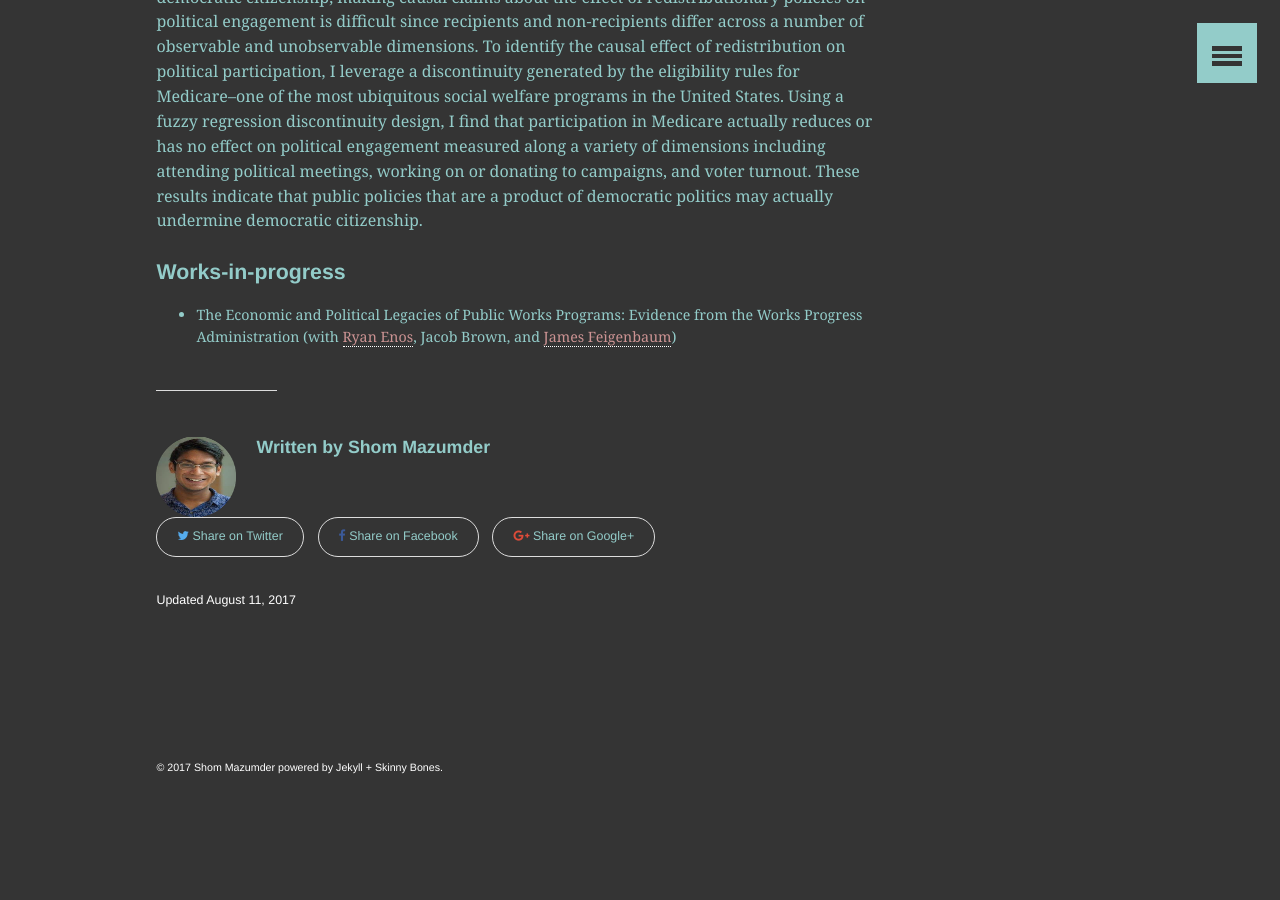
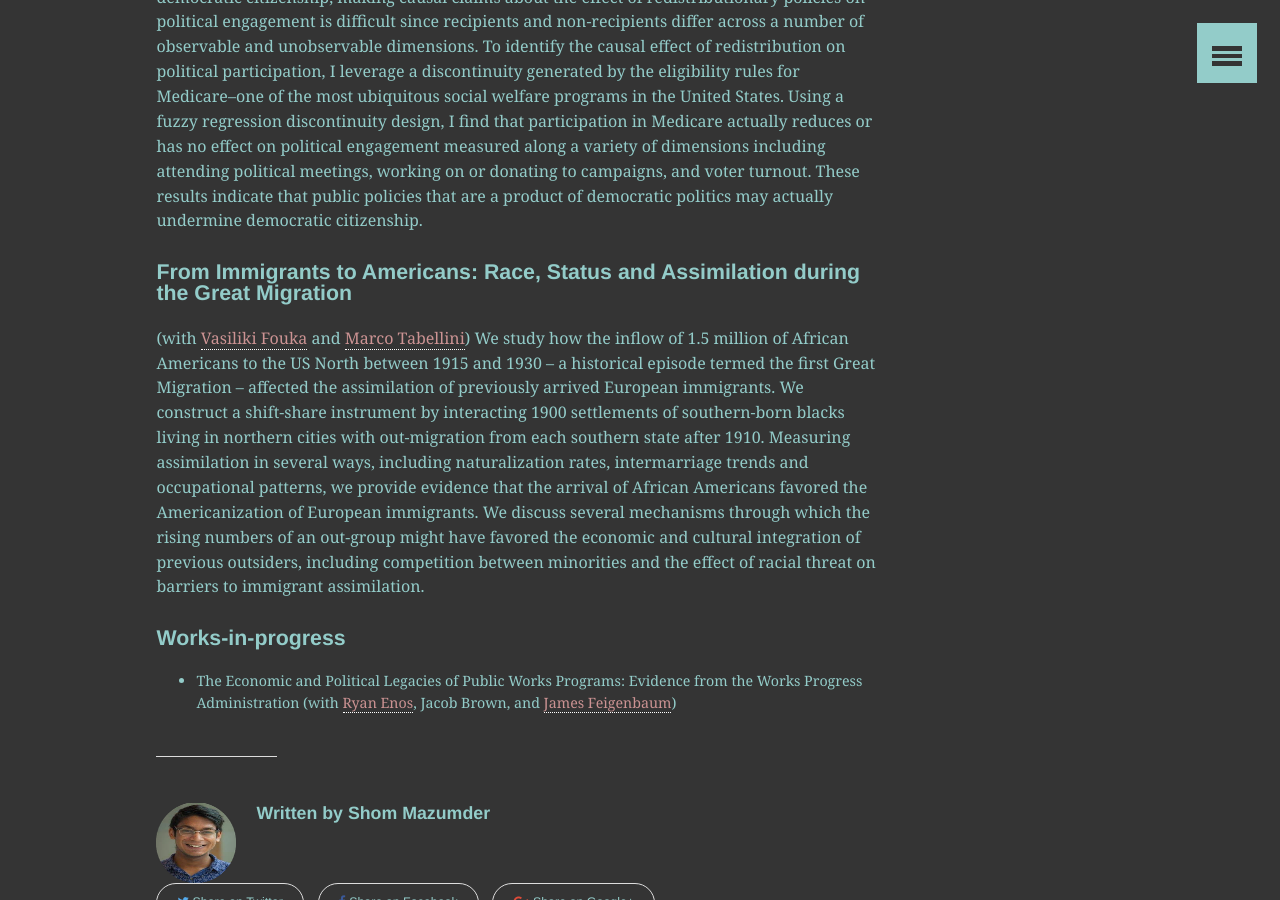
Before and after one commit to shommazumder/shommazumder.github.io-archive, a Jekyll site: the page built from _posts/2017-04-05-peco.md, in a window 1280 px wide and 900 px high, scrolled down 436 px. Built offline with Jekyll 4.4.1, drawn with Linux system fonts in a browser that asks for light colours; before the commit the page ends 1280 px from its top, so only the background shows below that.

Commit message:
added abstract of great migration and assimilation paper

```diff
--- a/_posts/2017-04-05-peco.md
+++ b/_posts/2017-04-05-peco.md
@@ -11,6 +11,11 @@ modified: 2017-08-11
 
 Redistribution is a cornerstone of most modern democratic polities. While scholars generally argue for and document a positive correlation between participation in the welfare state and democratic citizenship, making causal claims about the effect of redistributionary policies on political engagement is difficult since recipients and non-recipients differ across a number of observable and unobservable dimensions. To identify the causal effect of redistribution on political participation, I leverage a discontinuity generated by the eligibility rules for Medicare–one of the most ubiquitous social welfare programs in the United States. Using a fuzzy regression discontinuity design, I find that participation in Medicare actually reduces or has no effect on political engagement measured along a variety of dimensions including attending political meetings, working on or donating to campaigns, and voter turnout. These results indicate that public policies that are a product of democratic politics may actually undermine democratic citizenship.
 
+#### From Immigrants to Americans: Race, Status and Assimilation during the Great Migration
+
+\(with [Vasiliki Fouka](https://people.stanford.edu/vfouka/) and [Marco Tabellini](http://economics.mit.edu/grad/mtabe))
+We study how the inflow of 1.5 million of African Americans to the US North between 1915 and 1930 -- a historical episode termed the first Great Migration -- affected the assimilation of previously arrived European immigrants. We construct a shift-share instrument by interacting 1900 settlements of southern-born blacks living in northern cities with out-migration from each southern state after 1910. Measuring assimilation in several ways, including naturalization rates, intermarriage trends and occupational patterns, we provide evidence that the arrival of African Americans favored the Americanization of European immigrants. We discuss several mechanisms through which the rising numbers of an out-group might have favored the economic and cultural integration of previous outsiders, including competition between minorities and the effect of racial threat on barriers to immigrant assimilation.
+
 #### Works-in-progress
 
 * The Economic and Political Legacies of Public Works Programs: Evidence from the Works Progress Administration \(with [Ryan Enos](http://ryandenos.com/), Jacob Brown, and [James Feigenbaum](http://jamesfeigenbaum.github.io/)\)
```
